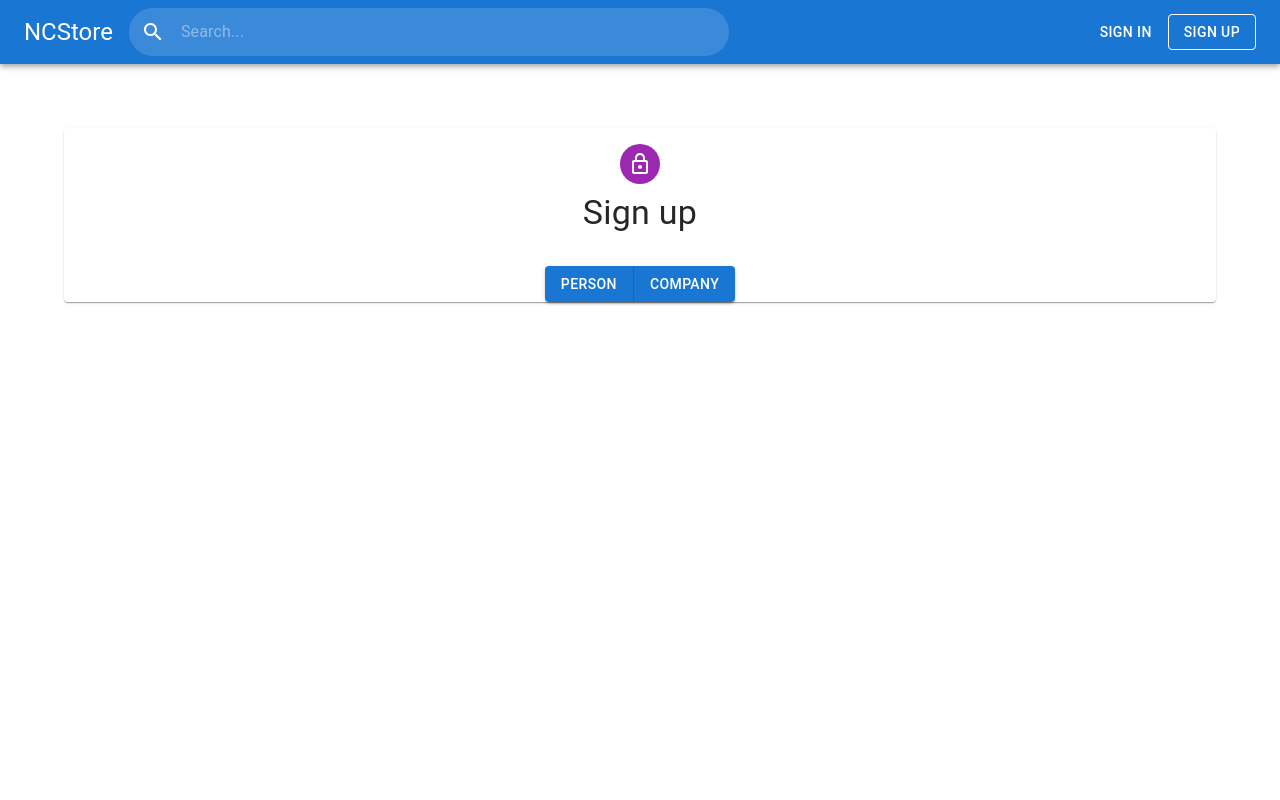
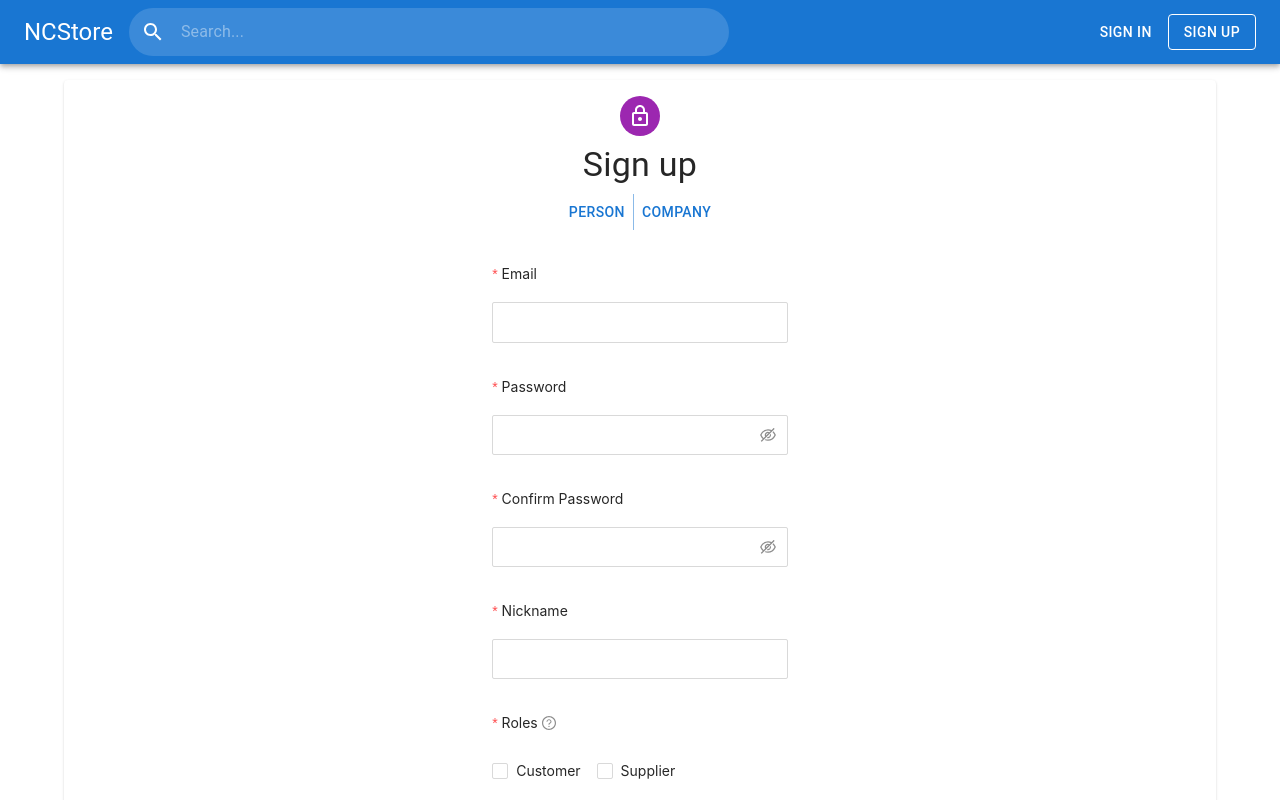
Before and after one commit to MrBattary/ncstore-front, a React (Create React App) app: page /signup in a window 1280 px wide. Shown: the top 800 px of the page. Built offline with nearby package versions, Linux system fonts and the light colour scheme.

Commit message:
NS-163 Rewrited signup person form

```diff
--- a/src/elements/components/signup_forms/SignUpCompanyForm.tsx
+++ b/src/elements/components/signup_forms/SignUpCompanyForm.tsx
@@ -24,10 +24,9 @@ const SignUpCompanyForm: React.FC<signUpCompanyFormProps> = ({
     onClickToSignIn,
     loading,
 }) => {
-    const [rolesArray, setRolesArray] = useState<UserRole[]>([UserRole.CUSTOMER]);
+    const [rolesArray, setRolesArray] = useState<UserRole[]>([]);
 
     const checkRole = (e: CheckboxChangeEvent) => {
-        console.log(e);
         if (e.target.checked) {
             setRolesArray([...rolesArray, UserRole[e.target.value as UserRole]]);
         } else {
@@ -108,7 +107,7 @@ const SignUpCompanyForm: React.FC<signUpCompanyFormProps> = ({
                     className='sign-up__field'
                     label='Roles'
                     name='roles'
-                    rules={[{ required: true, message: 'Please choose roles!' }]}
+                    rules={[{ required: true, message: 'Please choose at least one role!' }]}
                     tooltip={
                         <>
                             <div>Customer - can purchase software</div>
@@ -116,6 +115,7 @@ const SignUpCompanyForm: React.FC<signUpCompanyFormProps> = ({
                         </>
                     }
                 >
+                    <Checkbox.Group>
                         <Col>
                             <Checkbox
                                 onChange={checkRole}
@@ -134,6 +134,7 @@ const SignUpCompanyForm: React.FC<signUpCompanyFormProps> = ({
                                 Supplier
                             </Checkbox>
                         </Col>
+                    </Checkbox.Group>
                 </Form.Item>
                 <LoadingButton
                     className='sign-up__button'
--- a/src/elements/components/signup_forms/SignUpPersonForm.tsx
+++ b/src/elements/components/signup_forms/SignUpPersonForm.tsx
@@ -1,8 +1,10 @@
-import React from 'react';
+import React, { useState } from 'react';
 import Link from '@mui/material/Link';
-import { Form, Input } from 'antd';
+import { Checkbox, Col, DatePicker, Form, Input } from 'antd';
 import LoadingButton from '@mui/lab/LoadingButton';
 import Typography from '@mui/material/Typography';
+import { UserRole } from '../../../types/UserRole';
+import { CheckboxChangeEvent } from 'antd/es/checkbox';
 
 type signUpPersonFormProps = {
     onFinish: (event: any) => void;
@@ -12,6 +14,52 @@ type signUpPersonFormProps = {
 };
 
 const SignUpPersonForm: React.FC<signUpPersonFormProps> = ({ onFinish, onFinishFailed, onClickToSignIn, loading }) => {
+    const [rolesArray, setRolesArray] = useState<UserRole[]>([]);
+
+    const checkRole = (e: CheckboxChangeEvent) => {
+        if (e.target.checked) {
+            setRolesArray([...rolesArray, UserRole[e.target.value as UserRole]]);
+        } else {
+            const roleIndex = rolesArray.indexOf(UserRole[e.target.value as UserRole]);
+            if (roleIndex > -1) {
+                setRolesArray(rolesArray.splice(roleIndex - 1, 1));
+            }
+        }
+    };
+
+    const renderAdditionalFieldsForSupplierPerson = () => {
+        if (rolesArray.includes(UserRole.SUPPLIER)) {
+            return (
+                <>
+                    <Form.Item
+                        className='sign-up__field'
+                        label='Firstname'
+                        name='firstName'
+                        rules={[{ required: true, message: 'Please input your firstname!' }]}
+                    >
+                        <Input name='firstName' />
+                    </Form.Item>
+                    <Form.Item
+                        className='sign-up__field'
+                        label='Lastname'
+                        name='lastName'
+                        rules={[{ required: true, message: 'Please input your lastname!' }]}
+                    >
+                        <Input name='lastName' />
+                    </Form.Item>
+                    <Form.Item
+                        className='sign-up__field'
+                        label='Birthday'
+                        name='birthday'
+                        rules={[{ required: true, message: 'Please select date!' }]}
+                    >
+                        <DatePicker name='birthday' format='YYYY-MM-DD' />
+                    </Form.Item>
+                </>
+            );
+        }
+    };
+
     const renderLinkToLogin = () => (
         <Link className='login__link' underline='hover' variant='inherit' onClick={onClickToSignIn}>
             Sign in instead
@@ -43,6 +91,67 @@ const SignUpPersonForm: React.FC<signUpPersonFormProps> = ({ onFinish, onFinishF
                 >
                     <Input.Password name='password' />
                 </Form.Item>
+                <Form.Item
+                    className='sign-up__field'
+                    label='Confirm Password'
+                    name='password-confirm'
+                    dependencies={['password']}
+                    rules={[
+                        { required: true, message: 'Please confirm password!' },
+                        ({ getFieldValue }) => ({
+                            validator(_, value) {
+                                if (!value || getFieldValue('password') === value) {
+                                    return Promise.resolve();
+                                }
+                                return Promise.reject(new Error('The two passwords that you entered do not match!'));
+                            },
+                        }),
+                    ]}
+                >
+                    <Input.Password name='password-confirm' />
+                </Form.Item>
+                <Form.Item
+                    className='sign-up__field'
+                    label='Nickname'
+                    name='nickName'
+                    rules={[{ required: true, message: 'Please input your nickname!' }]}
+                >
+                    <Input name='nickName' />
+                </Form.Item>
+                <Form.Item
+                    className='sign-up__field'
+                    label='Roles'
+                    name='roles'
+                    rules={[{ required: true, message: 'Please choose at least one role!' }]}
+                    tooltip={
+                        <>
+                            <div>Customer - can purchase software</div>
+                            <div>Supplier - can sell software, but additional information may be required</div>
+                        </>
+                    }
+                >
+                    <Checkbox.Group>
+                        <Col>
+                            <Checkbox
+                                onChange={checkRole}
+                                checked={rolesArray.includes(UserRole.CUSTOMER)}
+                                disabled={rolesArray.includes(UserRole.CUSTOMER) && rolesArray.length === 1}
+                                value={UserRole.CUSTOMER}
+                            >
+                                Customer
+                            </Checkbox>
+                            <Checkbox
+                                onChange={checkRole}
+                                checked={rolesArray.includes(UserRole.SUPPLIER)}
+                                disabled={rolesArray.includes(UserRole.SUPPLIER) && rolesArray.length === 1}
+                                value={UserRole.SUPPLIER}
+                            >
+                                Supplier
+                            </Checkbox>
+                        </Col>
+                    </Checkbox.Group>
+                </Form.Item>
+                {renderAdditionalFieldsForSupplierPerson()}
                 <LoadingButton
                     className='sign-up__button'
                     type='submit'
--- a/src/elements/pages/signin/SignIn.tsx
+++ b/src/elements/pages/signin/SignIn.tsx
@@ -31,7 +31,9 @@ const SignIn: React.FC<signInProps> = ({ history }) => {
     }, [userType, history]);
 
     const pushToSignUp = () => {
-        history.push('/signup');
+        if (!loading) {
+            history.push('/signup');
+        }
     };
 
     const handleSubmit = (e: any) => {
@@ -60,7 +62,7 @@ const SignIn: React.FC<signInProps> = ({ history }) => {
                     </Typography>
                     <SignInForm
                         onFinish={handleSubmit}
-                        onFinishFailed={handleSubmit}
+                        onFinishFailed={() => {}}
                         onClickToSignUp={pushToSignUp}
                         loading={loading}
                     />
--- a/src/elements/pages/signup/SignUp.tsx
+++ b/src/elements/pages/signup/SignUp.tsx
@@ -1,13 +1,15 @@
 import React, { useEffect, useState } from 'react';
-import { useSelector } from 'react-redux';
+import { useDispatch, useSelector } from 'react-redux';
 
+import { History } from 'history';
 import LockOutlinedIcon from '@mui/icons-material/LockOutlined';
 import { Avatar, Box, Button, ButtonGroup, Container, Paper, Typography } from '@mui/material';
 import { useSnackbar } from 'notistack';
 import { AppState } from '../../../reducers/rootReducer';
-import { History } from 'history';
 import { UserType } from '../../../types/UserType';
 import SignUpCompanyForm from '../../components/signup_forms/SignUpCompanyForm';
+import SignUpPersonForm from '../../components/signup_forms/SignUpPersonForm';
+import { signUpCompany, signUpPerson } from '../../../actions/users/SignUp';
 
 type signUpProps = {
     history: History;
@@ -15,6 +17,7 @@ type signUpProps = {
 
 const SignUp: React.FC<signUpProps> = ({ history }) => {
     const { enqueueSnackbar } = useSnackbar();
+    const dispatch = useDispatch();
     const { loading, errorMessage } = useSelector((state: AppState) => state.userReducer);
 
     useEffect(() => {
@@ -26,24 +29,63 @@ const SignUp: React.FC<signUpProps> = ({ history }) => {
     const [tab, setTab] = useState(UserType.PERSON);
 
     const pushToSignIn = () => {
-        history.push('/signin');
+        if (!loading) {
+            history.push('/signin');
+        }
+    };
+
+    const handleSubmitPerson = (e: any) => {
+        if (e.outOfDate !== false) {
+            const { email, password, nickName, firstName, lastName, birthday, roles } = e;
+            dispatch(
+                signUpPerson({
+                    email,
+                    password,
+                    nickName,
+                    firstName,
+                    lastName,
+                    birthday: birthday ? birthday.format('YYYY-MM-DD') : null,
+                    roles,
+                })
+            );
+        }
+    };
+
+    const handleSubmitCompany = (e: any) => {
+        if (e.outOfDate !== false) {
+            const { email, password, companyName, foundationDate, roles } = e;
+            dispatch(
+                signUpCompany({
+                    email,
+                    password,
+                    companyName,
+                    foundationDate: foundationDate.format('YYYY-MM-DD'),
+                    roles,
+                })
+            );
+        }
     };
 
     const renderForm = () => {
         switch (tab) {
             default:
             case UserType.PERSON:
-                return null;
+                return (
+                    <SignUpPersonForm
+                        onFinish={handleSubmitPerson}
+                        onFinishFailed={() => {}}
+                        onClickToSignIn={pushToSignIn}
+                        loading={loading}
+                    />
+                );
             case UserType.COMPANY:
                 return (
-                    <>
-                        <SignUpCompanyForm
-                            onFinish={() => {}}
-                            onFinishFailed={() => {}}
-                            onClickToSignIn={pushToSignIn}
-                            loading={loading}
-                        />
-                    </>
+                    <SignUpCompanyForm
+                        onFinish={handleSubmitCompany}
+                        onFinishFailed={() => {}}
+                        onClickToSignIn={pushToSignIn}
+                        loading={loading}
+                    />
                 );
         }
     };
@@ -53,7 +95,7 @@ const SignUp: React.FC<signUpProps> = ({ history }) => {
             <Paper>
                 <Box
                     sx={{
-                        marginTop: 8,
+                        marginTop: 2,
                         display: 'flex',
                         flexDirection: 'column',
                         alignItems: 'center',
@@ -73,7 +115,7 @@ const SignUp: React.FC<signUpProps> = ({ history }) => {
                             alignItems: 'center',
                         }}
                     >
-                        <ButtonGroup variant='contained'>
+                        <ButtonGroup variant='text' disabled={loading} sx={{ marginBottom: 3, marginTop: -3 }}>
                             <Button onClick={() => setTab(UserType.PERSON)}>Person</Button>
                             <Button onClick={() => setTab(UserType.COMPANY)}>Company</Button>
                         </ButtonGroup>
```
Lines whose indentation alone changed are shown as unchanged.
